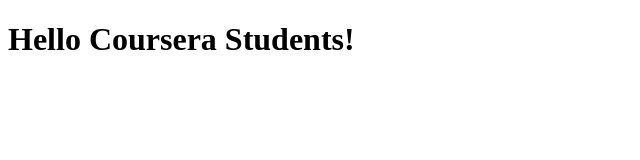
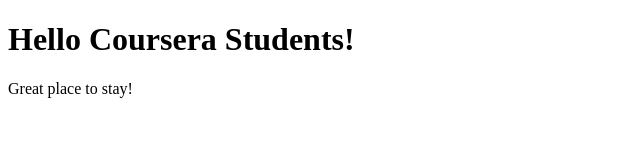
Before and after one commit to FedLoe/coursera-test, a plain HTML site: page index.html in a window 1280 px wide. Shown: the whole page, without its empty margins (0-640 px from the left). Drawn offline with Linux system fonts and the light colour scheme.

Commit message:
New version of web file.

```diff
--- a/index.html
+++ b/index.html
@@ -6,6 +6,7 @@
   </head>
   <body>
     <h1>Hello Coursera Students!</h1>
+    Great place to stay!
 
   </body>
 </html>
```
